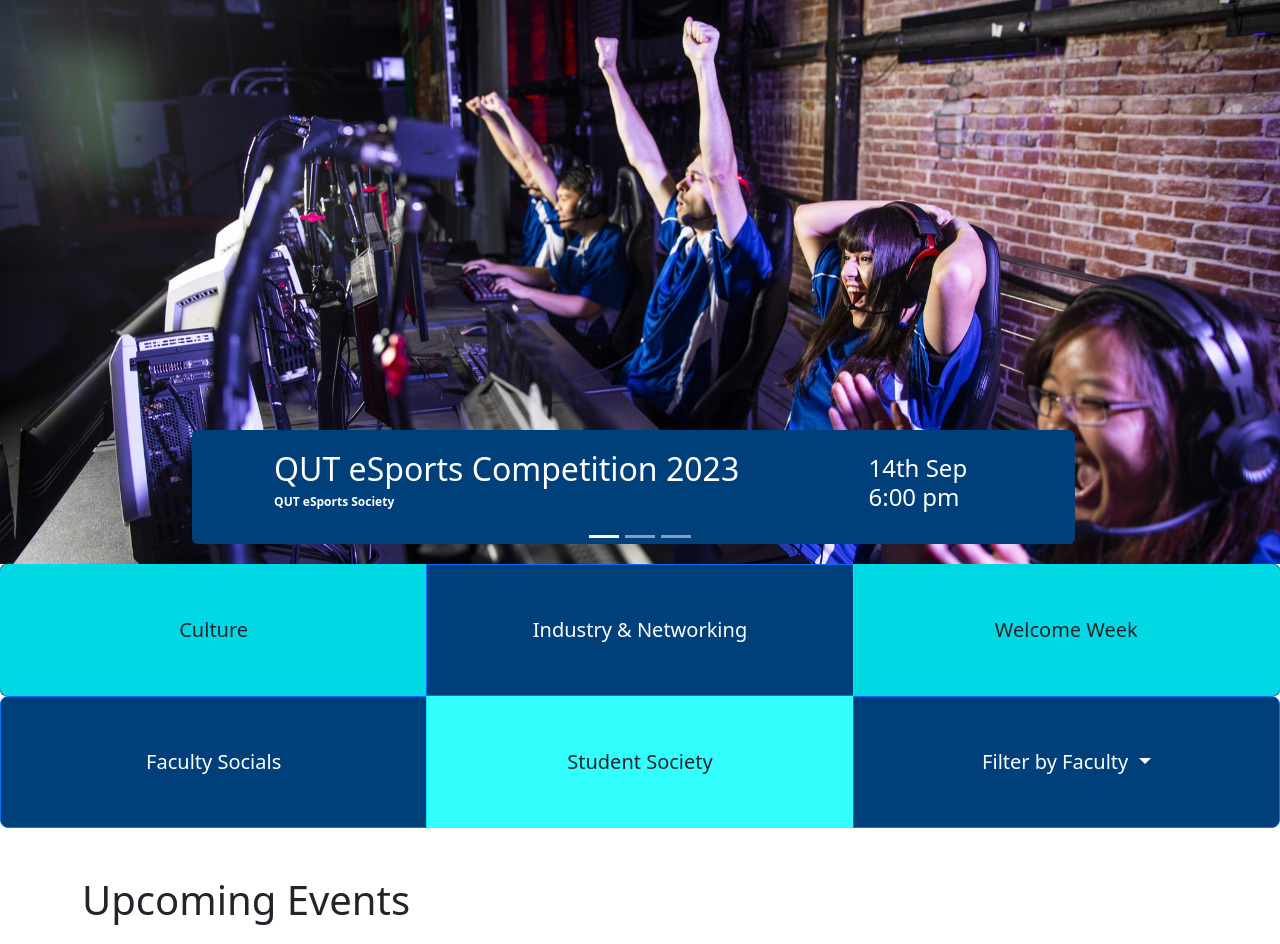
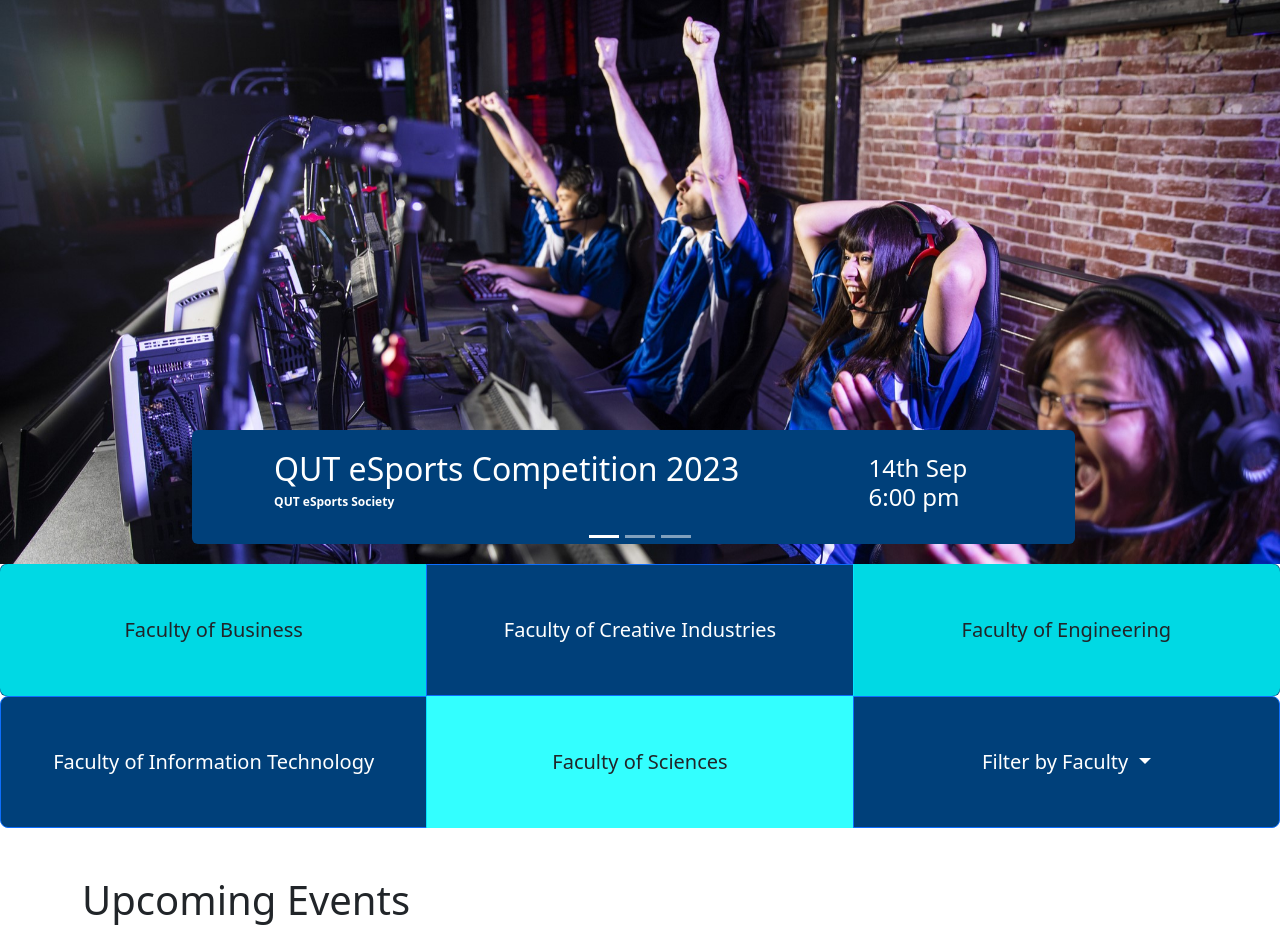
Before and after one commit to Zo3g/IAB207-Assignment-3-G59, a Flask app: page / in a window 1280 px wide. Shown: the part 71-1015 px from the top of the page. Run offline with Flask 3, Linux system fonts and the light colour scheme; data that the repository does not hold is empty; some libraries are stand-ins or nearby versions.

Commit message:
Changes to filter names in Index

```diff
--- a/website/templates/index.html
+++ b/website/templates/index.html
@@ -144,24 +144,19 @@
         <div class="d-grid gap-2">
             <div class="btn-group button-primary btn-group-lg" role="group" aria-label="Basic example">
                 <a href="#Events" class="btn col-md-3"
-                    style="padding-block: 50px; background-color: rgb(0, 255, 255, 0.8)">Culture</a>
+                    style="padding-block: 50px; background-color: rgb(0, 255, 255, 0.8)">Faculty of Business</a>
                 <a href="#Events" class="btn btn-primary col-md-3"
-                    style="padding-block: 50px; background-color:#00407a; outline: none;">Industry
-                    &
-                    Networking</a>
+                    style="padding-block: 50px; background-color:#00407a; outline: none;">Faculty of Creative Industries</a>
                 <a href="#Events" class="btn col-md-3"
-                    style="padding-block: 50px; background-color: rgb(0, 255, 255, 0.8)">Welcome
-                    Week</a>
+                    style="padding-block: 50px; background-color: rgb(0, 255, 255, 0.8)">Faculty of Engineering</a>
             </div>
         </div>
         <div class="d-grid gap-2">
             <div class="btn-group btn-group-lg" role="group" aria-label="Basic example">
                 <a href="#Events" class="btn btn-primary col-md-3"
-                    style="padding-block: 50px; background-color:#00407a; outline: none;">Faculty
-                    Socials</a>
+                    style="padding-block: 50px; background-color:#00407a; outline: none;">Faculty of Information Technology</a>
                 <a href=" #Events" class="btn col-md-3"
-                    style="padding-block: 50px; background-color:rgb(0, 255, 255, 0.8)">Student
-                    Society</a>
+                    style="padding-block: 50px; background-color:rgb(0, 255, 255, 0.8)">Faculty of Sciences</a>
                 <button type=" button" class="btn btn-primary dropdown-toggle col-md-3" data-bs-toggle="dropdown"
                     aria-expanded="false" style="padding-block: 50px; background-color:#00407a">
                     Filter by Faculty
```
